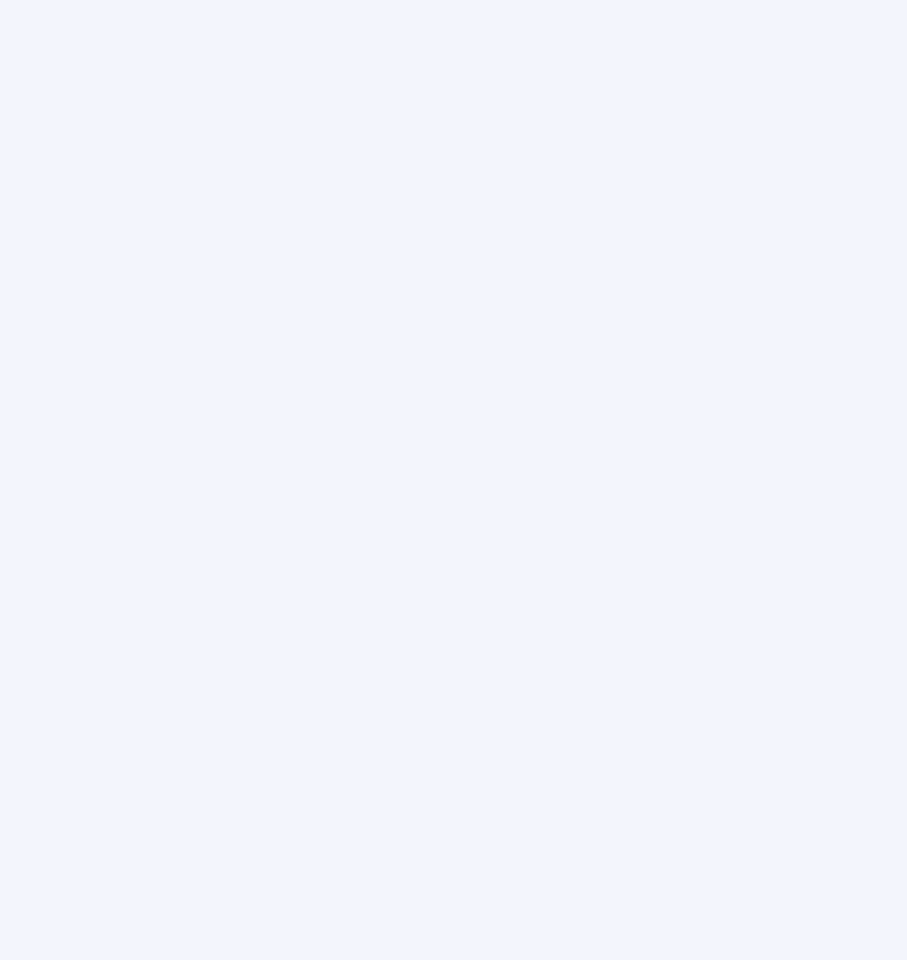
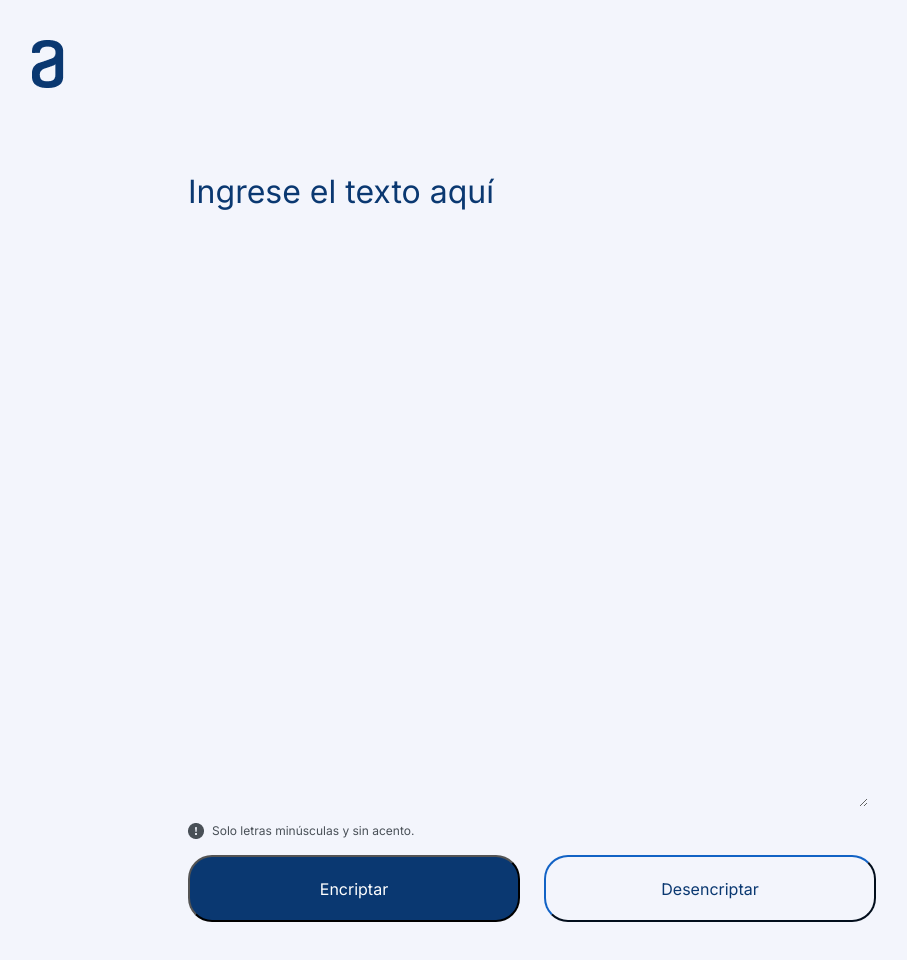
Before and after one commit to luispayaresj/encriptadorChallenge, a plain HTML site: page index.html in a window 1280 px wide. Shown: the whole page, without its empty margins (52-959 px from the left). Before the commit the page ends 800 px from the top, so only its background shows below. Drawn offline with Linux system fonts and the light colour scheme.

Commit message:
Zona de encriptado

```diff
--- a/index.html
+++ b/index.html
@@ -7,8 +7,28 @@
     <link rel="stylesheet" href="./styles/style.css">
 </head>
 <body>
-    <header class="header"></header>
-    <main></main>
+    <header class="header">
+        <img src="./assets/Logo.png" alt="">
+    </header>
+    <main>
+        <section class="zona__encriptacion">
+            <textarea
+            name="cuadro_texto"
+            id="cuadro_texto"
+            class="zona__encriptacion_cuadro_texto"
+            placeholder="Ingrese el texto aquí"
+            >Ingrese el texto aquí</textarea>
+            <div class="info__de_entrada_texto">
+                <img src="./assets/bi_exclamation-circle-fill.png" alt="icono de excalacion">
+                <p>Solo letras minúsculas y sin acento.</p>
+            </div>
+            <div class="zona__encriptacion_botones">
+                <button class="zona__encriptacion_botones_encriptar">Encriptar</button>
+                <button class="zona__encriptacion_botones_desencriptar">Desencriptar</button>
+            </div>
+        </section>
+
+    </main>
     <footer class="footer"></footer>
 </body>
 </html>
--- a/styles/style.css
+++ b/styles/style.css
@@ -1,5 +1,97 @@
+@import url('https://fonts.googleapis.com/css2?family=Inter:ital,opsz,wght@0,14..32,100..900;1,14..32,100..900&family=Krona+One&family=Montserrat:ital,wght@0,100..900;1,100..900&display=swap');
+
+:root {
+
+    --dark-blue-100: #609ED4 ;
+    --dark-blue-200: #356EA9;
+    --dark-blue-300: #0A3871;
+    --dark-blue-400: #072B61;
+    --dark-blue-500: #052051;
+
+    --light-blue-100: #F3F5FC ;
+    --light-blue-200: #EFF1FA;
+    --light-blue-300: #E9ECF8;
+    --light-blue-400: #AAB2D5;
+    --light-blue-500: #757FB2;
+
+    --gray-100: #CED4DA ;
+    --gray-200: #ADB5BD ;
+    --gray-300: #868E96 ;
+    --gray-400: #495057 ;
+    --gray-500: #343A40 ;
+
+    --fuente-inter : "Inter", sans-serif;
+
+}
+
+*{
+    margin: 0;
+    padding: 0;
+}
+
+body {
+    background-color: var(--light-blue-100);
+}
+.header {
+    margin: 2.5rem 0rem 0rem 2.5rem ;
+}
+
+.zona__encriptacion {
+    margin: 5rem 0rem 0rem 15rem ;
+    display: flex;
+    flex-direction: column;
+    gap: 1rem;
+}
+
+.zona__encriptacion_cuadro_texto {
+    background-color: var(--light-blue-100);
+    border: none;
+    font-family: var(--fuente-inter);
+    font-size: 2rem;
+    color: var(--dark-blue-300);
+    height: 39.688rem;
+    width: 42.5rem;
+}
+
+.zona__encriptacion_botones {
+    display: flex;
+    gap: 1.5rem;
+}
+
+.zona__encriptacion_botones_encriptar {
+    background-color: var(--dark-blue-300);
+    color: #ffffff;
+    font-family: var(--fuente-inter);
+    font-size: 1rem;
+    text-align: center;
+    width: 332px;
+    height: 67px;
+    border-radius: 24px;
+}
+
+.zona__encriptacion_botones_desencriptar {
+    background-color: var(--light-blue-100);
+    color: var(--dark-blue-300);
+    border-color: var(--dark-blue-300);
+    font-family: var(--fuente-inter);
+    font-size: 1rem;
+    text-align: center;
+    width: 332px;
+    height: 67px;
+    border-radius: 24px;
+}
+
+.info__de_entrada_texto {
+    display: flex;
+    flex-direction: row;
+    gap: 0.5rem ;
+    color: var(--gray-400);
+    font-family: var(--fuente-inter);
+    font-size: 0.75rem;
+}
 
 
-body {
-    background-color: #F3F5FC;
+
+.footer {
+    height: 2.5rem;
 }
```
Also changed, not shown: assets/bi_exclamation-circle-fill.png (added).
